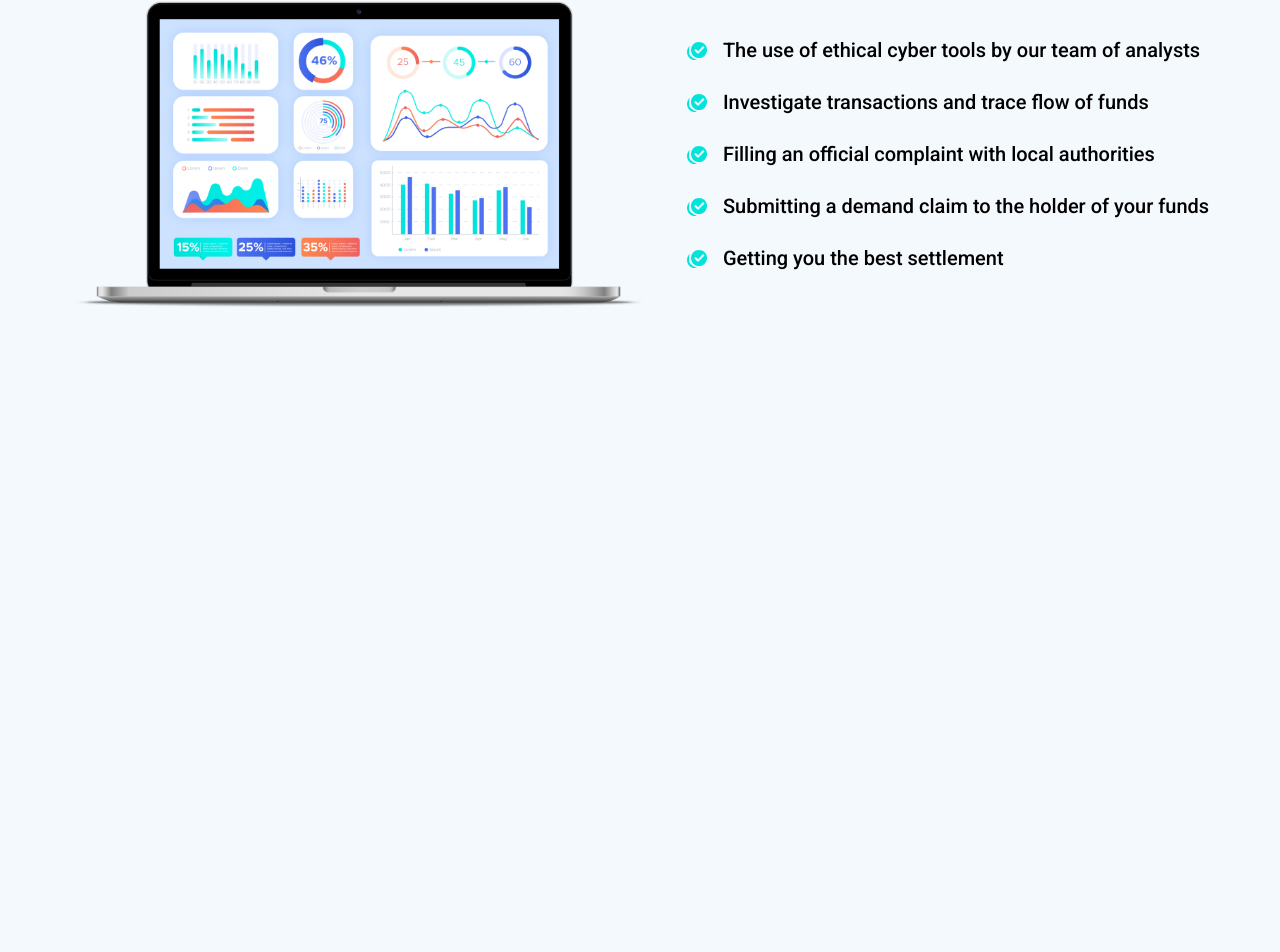
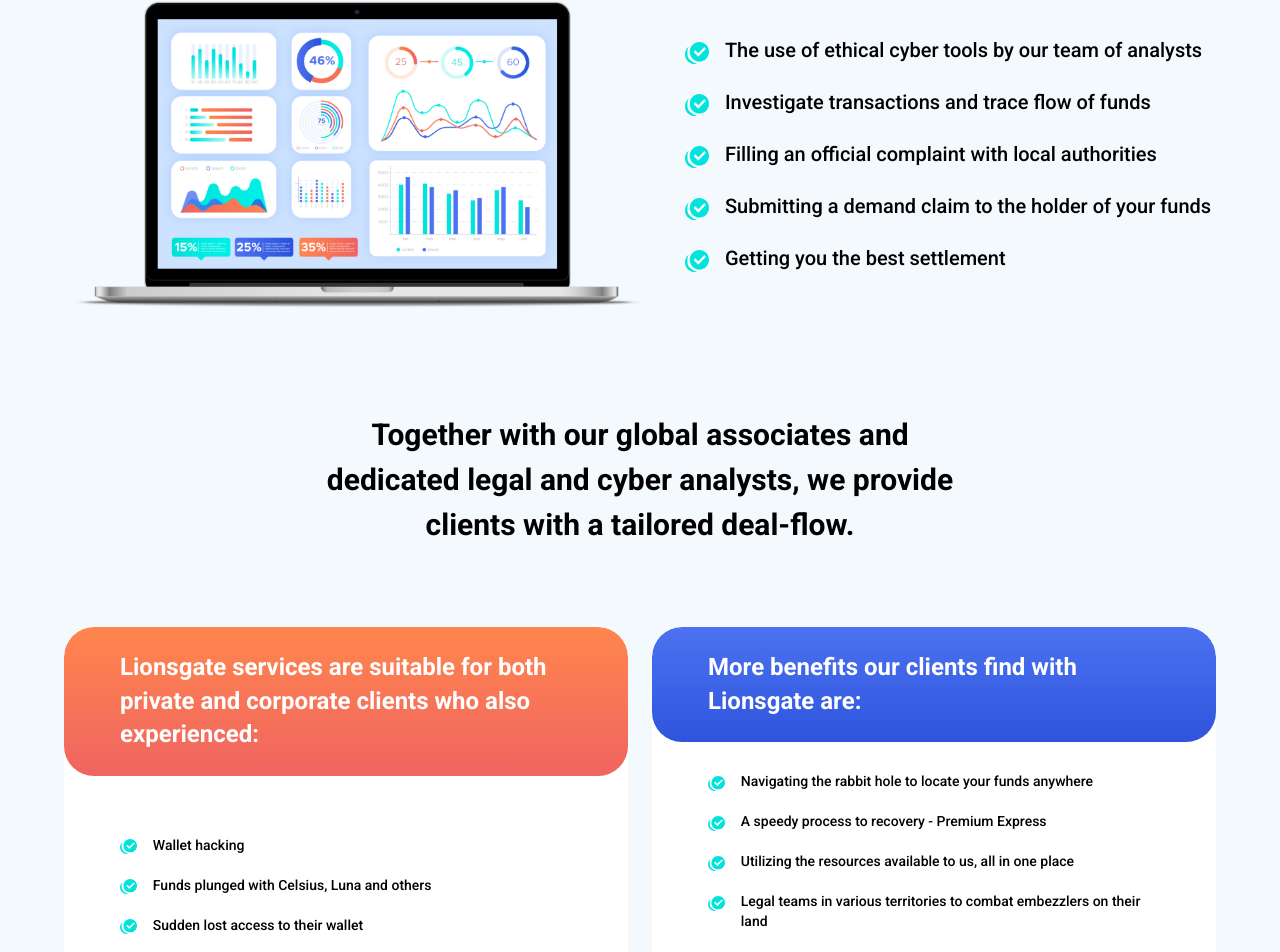
Before and after one commit to abdullahmehboob20s/Lion-Web, a React (Create React App) app: page / in a window 1280 px wide. Shown: the part 2412-3364 px from the top of the page. Before the commit the page ends 2824 px from the top, so only its background shows below. Built offline with nearby package versions, Linux system fonts and the light colour scheme.

Commit message:
ServicesStructure ready for desktop

```diff
--- a/src/App.js
+++ b/src/App.js
@@ -4,6 +4,7 @@
 import LostAndRecovered from "layouts/LostAndRecovered";
 import GettingStarted from "layouts/GettingStarted";
 import ServicesIncludes from "layouts/ServicesIncludes";
+import ServicesStructure from "layouts/ServicesStructure";
 
 function App() {
   return (
@@ -24,6 +25,9 @@
       <div className="mb-100px">
         <ServicesIncludes />
       </div>
+      <div className="mb-100px">
+        <ServicesStructure />
+      </div>
     </div>
   );
 }
--- /dev/null
+++ b/src/components/Point.js
@@ -0,0 +1,14 @@
+const Point = ({ point, textClassName, fontSize = "text-xl" }) => {
+  return (
+    <div className={`flex items-start space-x-4 ${fontSize}`}>
+      <img
+        src="images/checkbox-icon.svg"
+        className="mt-[.30em] w-[1.2em]"
+        alt=""
+      />
+      <p className={`font-medium ${textClassName}`}>{point}</p>
+    </div>
+  );
+};
+
+export default Point;
--- /dev/null
+++ b/src/components/StructureCard.js
@@ -0,0 +1,23 @@
+import React from "react";
+import Point from "./Point";
+
+function StructureCard({ title, headerBg, points }) {
+  return (
+    <div className="bg-white rounded-30px overflow-hidden">
+      <div
+        className={`py-6 px-14 rounded-30px text-white leading-[1.4] text-2xl font-bold ${headerBg}`}
+      >
+        {title}
+      </div>
+
+      <div className="px-14 flex flex-col justify-center space-y-5 h-[218px]">
+        {points &&
+          points.map((point, index) => (
+            <Point point={point} fontSize="text-sm" />
+          ))}
+      </div>
+    </div>
+  );
+}
+
+export default StructureCard;
--- a/src/layouts/ServicesIncludes.js
+++ b/src/layouts/ServicesIncludes.js
@@ -1,14 +1,6 @@
+import Point from "components/Point";
 import Title from "components/Title";
 import React from "react";
-
-const Point = ({ point }) => {
-  return (
-    <div className="flex items-start space-x-4">
-      <img src="images/checkbox-icon.svg" className="mt-[.36em]" alt="" />
-      <p className="text-xl font-medium text-black">{point}</p>
-    </div>
-  );
-};
 
 function ServicesIncludes() {
   return (
--- /dev/null
+++ b/src/layouts/ServicesStructure.js
@@ -0,0 +1,39 @@
+import StructureCard from "components/StructureCard";
+import React from "react";
+
+function ServicesStructure() {
+  return (
+    <div>
+      <div className="container">
+        <h1 className="text-center leading-[1.5] text-3xl font-bold mb-20">
+          Together with our global associates and <br /> dedicated legal and
+          cyber analysts, we provide <br /> clients with a tailored deal-flow.
+        </h1>
+
+        <div className="grid grid-cols-2 gap-6">
+          <StructureCard
+            headerBg="bg-orange-gradient"
+            title="Lionsgate services are suitable for both private and corporate clients who also experienced:"
+            points={[
+              "Wallet hacking",
+              "Funds plunged with Celsius, Luna and others",
+              "Sudden lost access to their wallet  ",
+            ]}
+          />
+          <StructureCard
+            headerBg="bg-blue-gradient"
+            title="More benefits our clients find with Lionsgate are:"
+            points={[
+              "Navigating the rabbit hole to locate your funds anywhere ",
+              "A speedy process to recovery - Premium Express ",
+              "Utilizing the resources available to us, all in one place  ",
+              "Legal teams in various territories to combat embezzlers on their land",
+            ]}
+          />
+        </div>
+      </div>
+    </div>
+  );
+}
+
+export default ServicesStructure;
```
